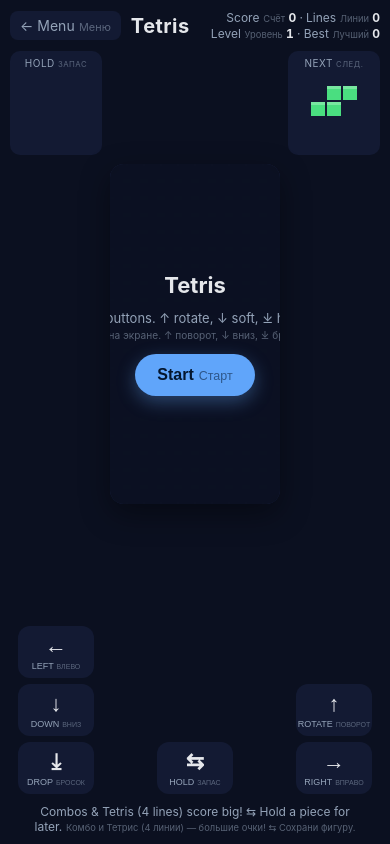
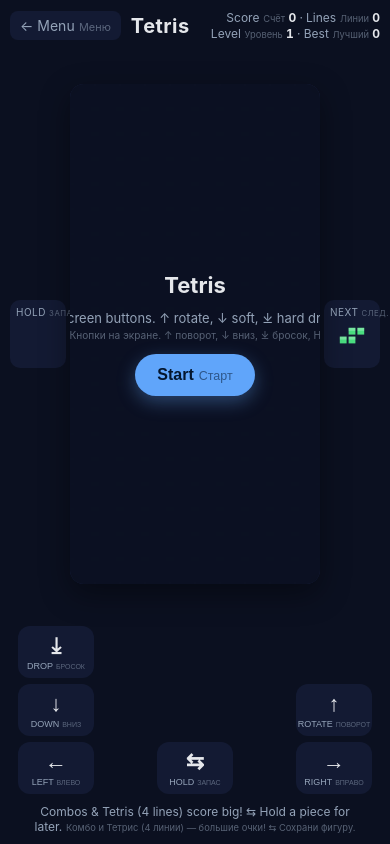
Before and after one commit to samoletovs/playground, a plain HTML site: page tetris.html in a window 390 px wide. Drawn offline with Linux system fonts and the light colour scheme.

Commit message:
Tetris: fix board sizing, controls order, and down button (#19)
- Side panels: explicit 56px width (was auto) + 44px canvases — board gets ~45% more width on phone
- Fixed canvas fill: canvas#game now has width/height 100% so it fills board-wrap correctly
- Fixed board size calculation: constant 56*2+8 instead of measuring panels (eliminates measurement bugs)
- Controls left cluster reordered: ⤓ top / ↓ middle / ← bottom — left and right arrows now at same height
- Per-button pointerdown listeners: fixes down button not responding; eliminates event delegation issues

https://claude.ai/code/session_01V6s7b7ReDstVRgFcuZbkx7

Co-authored-by: Claude <noreply@anthropic.com>

```diff
--- a/tetris.html
+++ b/tetris.html
@@ -41,11 +41,11 @@
   .play-area {
     flex: 1 1 auto; min-height: 0; width: 100%;
     display: flex; align-items: center; justify-content: center;
-    gap: 8px;
+    gap: 4px;
   }
   .side {
     display: flex; flex-direction: column; gap: 6px;
-    flex: 0 0 auto; align-self: stretch;
+    flex: 0 0 56px; width: 56px;
   }
   .side-card {
     background: var(--panel); border-radius: 10px; padding: 6px;
@@ -58,7 +58,8 @@
     box-shadow: 0 10px 30px rgba(0,0,0,0.4); overflow: hidden; touch-action: none;
     flex-shrink: 0;
   }
-  canvas#game { display: block; }
+  canvas#game { width: 100%; height: 100%; display: block; }
+  #hold, #next { width: 44px; height: 44px; display: block; }
   .overlay {
     position: absolute; inset: 0; display: none;
     align-items: center; justify-content: center; flex-direction: column;
@@ -125,7 +126,7 @@
     <div class="side">
       <div class="side-card">
         <span data-en="Hold" data-ru="Запас" data-lv="Rezerve">Hold</span>
-        <canvas id="hold" width="80" height="80"></canvas>
+        <canvas id="hold" width="44" height="44"></canvas>
       </div>
     </div>
 
@@ -145,16 +146,16 @@
     <div class="side">
       <div class="side-card">
         <span data-en="Next" data-ru="След." data-lv="Nāk.">Next</span>
-        <canvas id="next" width="80" height="80"></canvas>
+        <canvas id="next" width="44" height="44"></canvas>
       </div>
     </div>
   </div>
 
   <div class="controls" id="controls">
     <div class="ctrl-l">
+      <button data-act="hard">⤓<span class="label" data-en="Drop" data-ru="Бросок" data-lv="Mest">Drop</span></button>
+      <button data-act="soft">↓<span class="label" data-en="Down" data-ru="Вниз" data-lv="Lejup">Down</span></button>
       <button data-act="left">←<span class="label" data-en="Left" data-ru="Влево" data-lv="Pa kreisi">Left</span></button>
-      <button data-act="soft">↓<span class="label" data-en="Down" data-ru="Вниз" data-lv="Lejup">Down</span></button>
-      <button data-act="hard">⤓<span class="label" data-en="Drop" data-ru="Бросок" data-lv="Mest">Drop</span></button>
     </div>
     <div class="ctrl-c">
       <button data-act="hold">⇆<span class="label" data-en="Hold" data-ru="Запас" data-lv="Rezerve">Hold</span></button>
@@ -264,9 +265,7 @@
   function fitCanvas() {
     const pa = playArea.getBoundingClientRect();
     if (pa.width === 0 || pa.height === 0) return;
-    const sides = [...playArea.querySelectorAll('.side')];
-    const sideTotal = sides.reduce((s, el) => s + el.getBoundingClientRect().width, 0) || 184;
-    const availW = Math.max(60, pa.width - sideTotal - 16);
+    const availW = Math.max(60, pa.width - 56 * 2 - 8);
     const availH = pa.height;
     const bH = Math.min(availH, availW / BOARD_AR, 640);
     const bW = Math.round(bH * BOARD_AR);
@@ -653,11 +652,12 @@
       repeatTimer = setTimeout(rep, 60);
     }, 200);
   }
-  controls.addEventListener('pointerdown', (e) => {
+  function stopRepeat() { clearTimeout(repeatTimer); }
+  controls.querySelectorAll('button').forEach(btn => {
+    btn.addEventListener('pointerdown', (e) => {
+      e.preventDefault();
       ensureAudio();
-    const btn = e.target.closest('button');
-    if (!btn) return;
-    e.preventDefault();
+      if (!alive) return;
       const act = btn.dataset.act;
       if (act === 'left') move(-1);
       else if (act === 'right') move(1);
@@ -666,10 +666,11 @@
       else if (act === 'hard') hardDrop();
       else if (act === 'hold') holdPiece();
       if (act === 'left' || act === 'right' || act === 'soft') startRepeat(act);
+    }, { passive: false });
+    btn.addEventListener('pointerup', stopRepeat);
+    btn.addEventListener('pointercancel', stopRepeat);
+    btn.addEventListener('pointerleave', stopRepeat);
   });
-  controls.addEventListener('pointerup', () => clearTimeout(repeatTimer));
-  controls.addEventListener('pointercancel', () => clearTimeout(repeatTimer));
-  controls.addEventListener('pointerleave', () => clearTimeout(repeatTimer));
 
   window.addEventListener('keydown', (e) => {
     const k = e.key;
```
Lines whose indentation alone changed are shown as unchanged.
